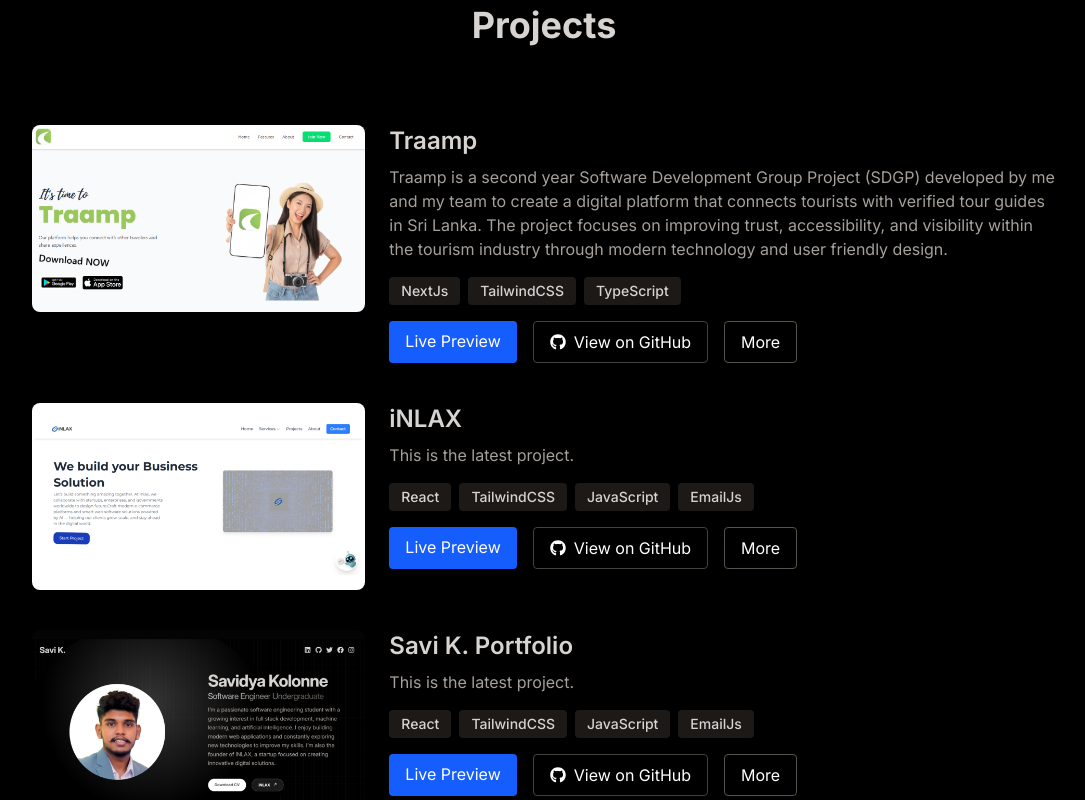
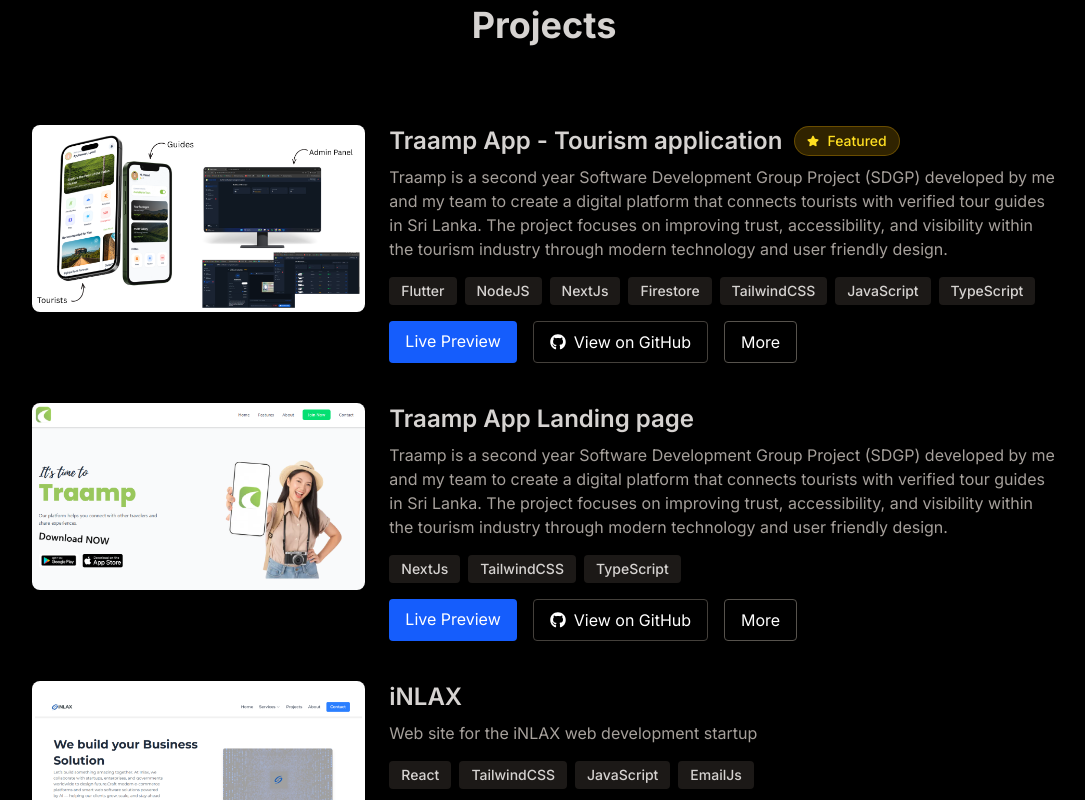
Before and after one commit to savidyakolonne/savidya-portfolio, a React (Vite) app: page / in a window 1280 px wide. Shown: the part 1320-2120 px from the top of the page, without its empty margins (96-1181 px from the left). Built offline with nearby package versions, Linux system fonts and the light colour scheme.

Commit message:
Add Traamp project images and update portfolio components

```diff
--- a/src/components/Projects.jsx
+++ b/src/components/Projects.jsx
@@ -1,7 +1,7 @@
-import { motion } from 'framer-motion';
-import { PROJECTS } from '../constants';
-import { FaGithub, FaArrowRight } from 'react-icons/fa';
-import { Link } from 'react-router-dom';
+import { motion } from "framer-motion";
+import { PROJECTS } from "../constants";
+import { FaGithub, FaArrowRight, FaStar } from "react-icons/fa";
+import { Link } from "react-router-dom";
 
 const Projects = () => {
   return (
@@ -18,7 +18,10 @@
 
         <div>
           {PROJECTS.map((project, index) => (
-            <div key={index} className="mb-10 flex flex-col gap-4 lg:flex-row lg:items-start lg:gap-6">
+            <div
+              key={index}
+              className="mb-10 flex flex-col gap-4 lg:flex-row lg:items-start lg:gap-6"
+            >
               {/* Image Section */}
               <motion.div
                 whileInView={{ opacity: 1, x: 0 }}
@@ -40,18 +43,32 @@
                 transition={{ duration: 1 }}
                 className="w-full lg:w-2/3"
               >
-                <h3 className="mb-2 text-2xl font-semibold">{project.title}</h3>
+                <div className="mb-2 flex flex-wrap items-center gap-3">
+                  <h3 className="text-2xl font-semibold">{project.title}</h3>
+
+                  {project.featured && (
+                    <span className="inline-flex items-center gap-2 rounded-full border border-yellow-500/30 bg-yellow-500/20 px-3 py-1 text-sm font-medium text-yellow-300">
+                      <FaStar className="text-xs" />
+                      Featured
+                    </span>
+                  )}
+                </div>
+
                 <p className="mb-4 text-stone-400">{project.description}</p>
 
                 <div className="mb-4 flex flex-wrap gap-2">
                   {project.technologies.map((tech, techIndex) => (
-                    <span key={techIndex} className="rounded bg-stone-900 px-3 py-1 text-sm font-medium text-stone-300">
+                    <span
+                      key={techIndex}
+                      className="rounded bg-stone-900 px-3 py-1 text-sm font-medium text-stone-300"
+                    >
                       {tech}
                     </span>
                   ))}
                 </div>
 
-                <div className="flex gap-4 mt-2 flex-wrap">
+                <div className="mt-2 flex flex-wrap gap-4">
+                  {project.liveUrl && project.liveUrl !== "#" && (
                     <a
                       href={project.liveUrl}
                       target="_blank"
@@ -60,6 +77,9 @@
                     >
                       Live Preview
                     </a>
+                  )}
+
+                  {project.githubUrl && (
                     <a
                       href={project.githubUrl}
                       target="_blank"
@@ -68,7 +88,12 @@
                     >
                       <FaGithub /> View on GitHub
                     </a>
-                  <Link to={`/projects/${project.id}`} className="flex items-center gap-2 border border-stone-600 text-white px-4 py-2 rounded hover:bg-stone-800 transition">
+                  )}
+
+                  <Link
+                    to={`/projects/${project.id}`}
+                    className="flex items-center gap-2 rounded border border-stone-600 px-4 py-2 text-white transition hover:bg-stone-800"
+                  >
                     More
                   </Link>
                 </div>
@@ -78,10 +103,10 @@
         </div>
 
         {/* Button to All Projects */}
-        <div className="flex items-center justify-center mt-10">
+        <div className="mt-10 flex items-center justify-center">
           <Link to="/projects">
-            <button className="shake-see-projects group flex items-center gap-2 text-base sm:text-lg bg-white text-black px-4 py-2 rounded-xl shadow-[0_0_15px_rgba(59,130,246,0.6)] transition-all duration-300 ease-in-out hover:bg-blue-800 hover:text-white hover:shadow-[0_0_15px_rgba(59,130,246,0.6)] cursor-pointer">
-              <span className="relative z-10 ">See Projects</span>
+            <button className="shake-see-projects group flex cursor-pointer items-center gap-2 rounded-xl bg-white px-4 py-2 text-base text-black shadow-[0_0_15px_rgba(59,130,246,0.6)] transition-all duration-300 ease-in-out hover:bg-blue-800 hover:text-white hover:shadow-[0_0_15px_rgba(59,130,246,0.6)] sm:text-lg">
+              <span className="relative z-10">See Projects</span>
               <FaArrowRight className="transform transition-transform duration-300 group-hover:translate-x-2" />
             </button>
           </Link>
--- a/src/components/Technologies.jsx
+++ b/src/components/Technologies.jsx
@@ -1,6 +1,22 @@
-import { FaNodeJs, FaPython, FaJava, FaJsSquare, FaWordpress } from "react-icons/fa";
+import {
+  FaNodeJs,
+  FaPython,
+  FaJava,
+  FaJsSquare,
+  FaWordpress,
+  FaAws,
+} from "react-icons/fa";
 import { RiReactjsLine } from "react-icons/ri";
-import { SiMongodb, SiTailwindcss, SiMysql, SiNextdotjs, SiTypescript } from "react-icons/si";
+import {
+  SiMongodb,
+  SiTailwindcss,
+  SiMysql,
+  SiNextdotjs,
+  SiTypescript,
+  SiPostgresql,
+  SiFirebase,
+  SiDocker,
+} from "react-icons/si";
 import { motion } from "framer-motion";
 
 // Animation bounce
@@ -75,12 +91,38 @@
       icon: <SiMongodb className="text-7xl text-green-600" />,
       duration: 3,
     },
+    {
+      name: "PostgreSQL",
+      icon: <SiPostgresql className="text-7xl text-sky-600" />,
+      duration: 2.7,
+    },
+    {
+      name: "Firestore",
+      icon: <SiFirebase className="text-7xl text-yellow-500" />,
+      duration: 2.9,
+    },
   ],
 
   CMS: [
     {
       name: "WordPress",
       icon: <FaWordpress className="text-7xl text-blue-500" />,
+      duration: 2.5,
+    },
+  ],
+
+  DevOps: [
+    {
+      name: "Docker",
+      icon: <SiDocker className="text-7xl text-blue-400" />,
+      duration: 2.4,
+    },
+  ],
+
+  Cloud: [
+    {
+      name: "AWS",
+      icon: <FaAws className="text-7xl text-orange-400" />,
       duration: 2.5,
     },
   ],
--- a/src/components/pages/ProjectDetails.jsx
+++ b/src/components/pages/ProjectDetails.jsx
@@ -1,17 +1,26 @@
-import React from 'react';
-import { useParams, Link } from 'react-router-dom';
-import { ALLPROJECTS } from '../../constants';
-import { FaGithub, FaArrowLeft } from 'react-icons/fa';
+import React, { useState } from "react";
+import { useParams, Link } from "react-router-dom";
+import { ALLPROJECTS } from "../../constants";
+import { FaGithub, FaArrowLeft, FaStar } from "react-icons/fa";
 
 const ProjectDetails = () => {
   const { id } = useParams();
   const project = ALLPROJECTS.find((p) => p.id === id);
 
+  const allImages = project ? [project.image, ...(project.gallery || [])] : [];
+
+  const [selectedImage, setSelectedImage] = useState(
+    allImages.length > 0 ? allImages[0] : null
+  );
+
   if (!project) {
     return (
       <div className="py-20 px-4 text-center text-white">
         <h2 className="text-3xl font-bold">Project not found</h2>
-        <Link to="/projects" className="mt-4 inline-block text-blue-500 hover:underline">
+        <Link
+          to="/projects"
+          className="mt-4 inline-block text-blue-500 hover:underline"
+        >
           <FaArrowLeft className="inline mr-2" />
           Back to Projects
         </Link>
@@ -21,16 +30,50 @@
 
   return (
     <div className="py-16 px-4 sm:px-8 text-white">
-      <div className="max-w-4xl mx-auto">
-        <h1 className="text-4xl font-bold mb-4">{project.title}</h1>
+      <div className="max-w-5xl mx-auto">
+        <div className="flex flex-wrap items-center gap-3 mb-4">
+          <h1 className="text-4xl font-bold">{project.title}</h1>
 
+          {project.featured && (
+            <span className="inline-flex items-center gap-2 px-3 py-1 text-sm font-medium rounded-full bg-yellow-500/20 text-yellow-300 border border-yellow-500/30">
+              <FaStar className="text-xs" />
+              Featured
+            </span>
+          )}
+        </div>
+
+        {selectedImage && (
           <img
-          src={project.image}
+            src={selectedImage}
             alt={project.title}
             className="w-full max-w-[1280px] aspect-video object-cover rounded-md mb-6 mx-auto"
           />
+        )}
 
-        <p className="text-stone-300 mb-6">{project.description}</p>
+        {allImages.length > 1 && (
+          <div className="grid grid-cols-2 sm:grid-cols-4 gap-4 mb-8">
+            {allImages.map((img, index) => (
+              <button
+                key={index}
+                type="button"
+                onClick={() => setSelectedImage(img)}
+                className={`overflow-hidden rounded-lg border transition ${
+                  selectedImage === img
+                    ? "border-blue-500"
+                    : "border-stone-700 hover:border-stone-400"
+                }`}
+              >
+                <img
+                  src={img}
+                  alt={`${project.title} preview ${index + 1}`}
+                  className="w-full h-28 object-cover"
+                />
+              </button>
+            ))}
+          </div>
+        )}
+
+        <p className="text-stone-300 mb-6 leading-7">{project.description}</p>
 
         <div className="mb-6 flex flex-wrap gap-2">
           {project.technologies.map((tech, index) => (
@@ -43,7 +86,25 @@
           ))}
         </div>
 
-        {/* YouTube Video Player */}
+        {project.features && project.features.length > 0 && (
+          <div className="mb-10">
+            <h2 className="text-2xl font-semibold mb-4">Key Features</h2>
+            <div className="grid grid-cols-1 sm:grid-cols-2 gap-4">
+              {project.features.map((feature, index) => (
+                <div
+                  key={index}
+                  className="bg-stone-900 border border-stone-800 rounded-xl p-4"
+                >
+                  <h3 className="text-lg font-semibold text-white mb-1">
+                    {feature.title}
+                  </h3>
+                  <p className="text-stone-400">{feature.subtitle}</p>
+                </div>
+              ))}
+            </div>
+          </div>
+        )}
+
         {project.youtubeUrl && (
           <div className="mb-8 max-w-[1280px] mx-auto">
             <h2 className="text-2xl font-semibold mb-3">Project Video</h2>
@@ -60,7 +121,8 @@
           </div>
         )}
 
-        <div className="flex gap-4 mb-8">
+        <div className="flex flex-wrap gap-4 mb-8">
+          {project.liveUrl && project.liveUrl !== "#" && (
             <a
               href={project.liveUrl}
               target="_blank"
@@ -69,6 +131,9 @@
             >
               Live Preview
             </a>
+          )}
+
+          {project.githubUrl && (
             <a
               href={project.githubUrl}
               target="_blank"
@@ -77,6 +142,7 @@
             >
               <FaGithub /> GitHub
             </a>
+          )}
         </div>
 
         <Link
--- a/src/constants/index.js
+++ b/src/constants/index.js
@@ -4,6 +4,12 @@
 import project4 from "../assets/projects/project-4.webp";
 import project5 from "../assets/projects/project-5.webp";
 import project6 from "../assets/projects/project-6.webp";
+import project7 from "../assets/projects/project-7.webp";
+
+// extra images for Traamp project
+import project7Img1 from "../assets/projects/project-7-1.webp";
+// import project7Img2 from "../assets/projects/project-7-2.webp";
+// import project7Img3 from "../assets/projects/project-7-3.webp";
 
 export const HERO_CONTENT = `I’m a software engineering student, full-stack developer, and AI/ML enthusiast. I build modern web applications and intelligent systems using modern technologies. I’m available for freelance projects, internships, and developer roles. Founder of iNLAX, creating innovative digital solutions.`;
 
@@ -14,78 +20,140 @@
     company: "iNLAX",
     description: `Contributed to the development of web applications using JavaScript, React.js, and Node.js. Managed databases and implemented data storage solutions using MongoDB. Worked closely with product managers to prioritize features and enhancements.`,
     technologies: ["React", "JavaScript", "MongoDB", "Wordpress"],
-  }
+  },
 ];
 
 export const ALLPROJECTS = [
+  {
+    title: "Traamp App - Tourism application",
+    image: project7,
+    description:
+      "Traamp is a second year Software Development Group Project (SDGP) developed by me and my team to create a digital platform that connects tourists with verified tour guides in Sri Lanka. The project focuses on improving trust, accessibility, and visibility within the tourism industry through modern technology and user friendly design.",
+    technologies: [
+      "Flutter",
+      "NodeJS",
+      "NextJs",
+      "Firestore",
+      "TailwindCSS",
+      "JavaScript",
+      "TypeScript",
+    ],
+    id: "project7",
+    featured: true,
+    liveUrl: "https://traamp.com",
+    githubUrl: "https://github.com/savidyakolonne/traamp-landingpg",
+    youtubeUrl: "https://youtube.com/embed/W3dUOSqmktw" ,
+    features: [
+      {
+        title: "Find Guide",
+        subtitle: "Find SLTDA-verified guides, instantly.",
+      },
+      {
+        title: "Hidden Map",
+        subtitle: "Uncover secrets within your radius.",
+      },
+      {
+        title: "Top Destinations",
+        subtitle: "Explore the island’s iconic landmarks.",
+      },
+      {
+        title: "Activities",
+        subtitle: "Book adventures, from surfing to safaris.",
+      },
+      {
+        title: "Weather",
+        subtitle: "Stay ahead with real-time weather alerts.",
+      },
+      {
+        title: "Emergency",
+        subtitle: "Instant access to emergency support.",
+      },
+      {
+        title: "News",
+        subtitle: "The latest tourism news, right here.",
+      },
+      {
+        title: "AI Assistant",
+        subtitle: "Your personal AI guide, 24/7.",
+      },
+    ],
+    gallery: [project7Img1],
+  },
 
-{
-    title: "Traamp ",
+  {
+    title: "Traamp App Landing page",
     image: project6,
-    description: "Traamp is a second year Software Development Group Project (SDGP) developed by me and my team to create a digital platform that connects tourists with verified tour guides in Sri Lanka. The project focuses on improving trust, accessibility, and visibility within the tourism industry through modern technology and user friendly design.",
+    description:
+      "Traamp is a second year Software Development Group Project (SDGP) developed by me and my team to create a digital platform that connects tourists with verified tour guides in Sri Lanka. The project focuses on improving trust, accessibility, and visibility within the tourism industry through modern technology and user friendly design.",
     technologies: ["NextJs", "TailwindCSS", "TypeScript"],
     id: "project6",
+    featured: false,
     liveUrl: "https://traamp.com",
-    githubUrl: "https://https://github.com/savidyakolonne/traamp-landingpg",
-    // youtubeUrl: "#"
+    githubUrl: "https://github.com/savidyakolonne/traamp-landingpg",
+    gallery: [],
+  },
 
-  },
   {
     title: "iNLAX",
     image: project5,
-    description: "This is the latest project.",
-    technologies: ["React", "TailwindCSS" , "JavaScript", "EmailJs"],
+    description: "Web site for the iNLAX web development startup",
+    technologies: ["React", "TailwindCSS", "JavaScript", "EmailJs"],
     id: "project5",
+    featured: false,
     liveUrl: "https://www.inlax.site/",
-    //  githubUrl: "#",
-    // youtubeUrl: "#"
-
-
+    gallery: [],
   },
 
   {
     title: "Savi K. Portfolio",
     image: project4,
     description: "This is the latest project.",
-    technologies: ["React", "TailwindCSS" , "JavaScript", "EmailJs"],
+    technologies: ["React", "TailwindCSS", "JavaScript", "EmailJs"],
     id: "project4",
-    liveUrl: "#",
-    // githubUrl: "#",
-    youtubeUrl: "https://www.youtube.com/embed/uv-Iuvr64i8"
+    featured: false,
+    liveUrl: "https://www.savidyakolonne.me/",
+    youtubeUrl: "https://www.youtube.com/embed/uv-Iuvr64i8",
+    gallery: [],
+  },
 
-
-  },
   {
     title: "Nova Clothing",
     image: project3,
-    description: "A fully functional e-commerce website with features like product listing, shopping cart, and user authentication.",
+    description:
+      "A fully functional e-commerce website with features like product listing, shopping cart, and user authentication.",
     technologies: ["React", "TailwindCSS", "JavaScript", "MongoDB"],
     id: "project3",
-    // liveUrl: "#",
-    // githubUrl: "#",
-    youtubeUrl: "https://www.youtube.com/embed/QjlHIsejBKE"
+    featured: false,
+    youtubeUrl: "https://www.youtube.com/embed/QjlHIsejBKE",
+    gallery: [],
   },
+
   {
     title: "EcoVolt - Blog site",
     image: project2,
-    description: "A personal portfolio website showcasing projects, skills, and contact information.",
+    description:
+      "A personal portfolio website showcasing projects, skills, and contact information.",
     technologies: ["HTML", "CSS", "JavaScript"],
     id: "project2",
-    // liveUrl: "#",
+    featured: false,
     githubUrl: "https://github.com/savidyakolonne/EcoVolt-blogsite",
-    youtubeUrl:"https://www.youtube.com/embed/xy-ejDuXsOc"
+    youtubeUrl: "https://www.youtube.com/embed/xy-ejDuXsOc",
+    gallery: [],
   },
+
   {
     title: "Savi K. - Portfolio Website",
     image: project1,
-    description: "An application for managing tasks and projects, with features such as task creation, assignment, and progress tracking.",
+    description:
+      "An application for managing tasks and projects, with features such as task creation, assignment, and progress tracking.",
     technologies: ["HTML", "CSS", "JavaScript"],
     id: "project1",
+    featured: false,
     liveUrl: "https://savi-k.vercel.app/",
     githubUrl: "https://github.com/savidyakolonne/SaviK",
-    youtubeUrl: "https://www.youtube.com/embed/-VyBSHMB2Rs"
-
-  }
+    youtubeUrl: "https://www.youtube.com/embed/-VyBSHMB2Rs",
+    gallery: [],
+  },
 ];
 
 // Only latest 3 for homepage
@@ -95,17 +163,16 @@
   {
     school: "Informatics Institute of Technology",
     degree: "BEng (Hons) Software Engineering (University of Westminster, UK)",
-    year: "2024 Sep - Present"
+    year: "2024 Sep - Present",
   },
   {
     school: "Prince of Wales' College",
     year: "Completed: 2023",
-    result: "O/L - 8As, 1B | A/L - CCS (Physical Stream)"
-  }
+    result: "O/L - 8As, 1B | A/L - CCS (Physical Stream)",
+  },
 ];
 
 export const CONTACT = {
-  address: "284, de Alwis road, Warahena, Bentota, Sri Lanka ",
-  phoneNo: "+94 74 058 1587 ",
+  address: "Colombo, Sri Lanka",
   email: "savidya.kolonne@gmail.com",
 };
```
Also changed, not shown: src/components/Contact.jsx (+18 -24 lines), src/components/Footer.jsx (+0 -9 lines), src/assets/projects/project-7-1.webp (added), src/assets/projects/project-7.webp (added). Lines whose indentation alone changed are shown as unchanged.
